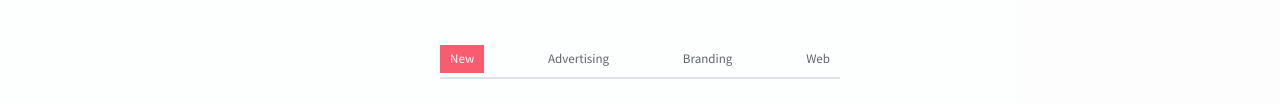
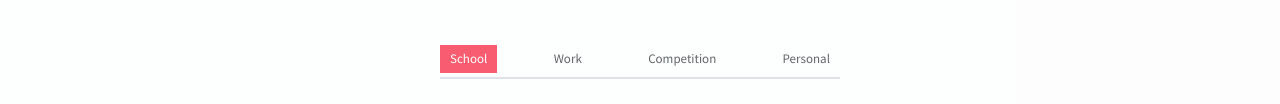
Before and after one commit to JDMxSpartan/Projects_Website_Portfolio, a website: page index.html in a window 1280 px wide. Shown: the part 848-952 px from the top of the page. Drawn offline with Linux system fonts and the light colour scheme; some packages are replaced by stand-ins of ours.

Commit message:
school, work, competition, personal

```diff
--- a/index.html
+++ b/index.html
@@ -77,16 +77,16 @@
             <div class="portfolio">
                 <div class="filters">
                     <a href="#" data-filter=".new" class="active">
-                        New
+                        School
                     </a>
                     <a href="#" data-filter=".advertising">
-                        Advertising
+                        Work
                     </a>
                     <a href="#" data-filter=".branding">
-                        Branding
+                        Competition
                     </a>
                     <a href="#" data-filter=".web">
-                        Web
+                        Personal
                     </a>
                 </div>
                 <div class="portfolio-container">
```
